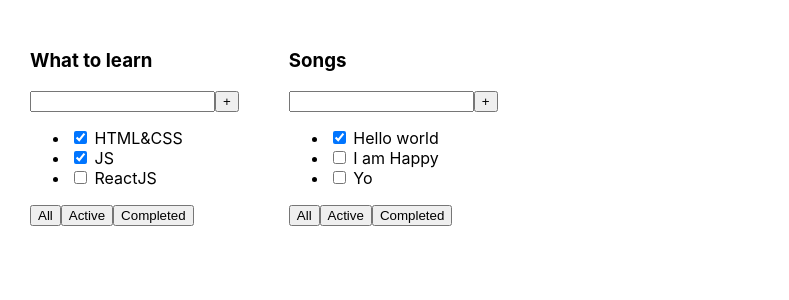
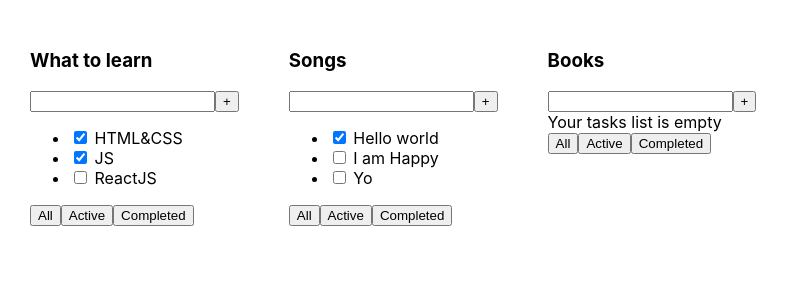
Before and after one commit to DenisPepper/it-incubator-todolist, a React (Create React App) app: page / in a window 1280 px wide. Shown: the top 300 px of the page, without its empty margins (0-789 px from the left). Built offline with nearby package versions, Linux system fonts and the light colour scheme.

Commit message:
added conditional render for tasks list

```diff
--- a/src/App.tsx
+++ b/src/App.tsx
@@ -1,12 +1,13 @@
 import './App.css';
 import TodoList from "./components/todo-list/todo-list";
-import {tasks1, tasks2} from "./mock-tasks/mock-tasks";
+import {tasks1, tasks2, tasks3} from "./mock-tasks/mock-tasks";
 
 export default function App() {
     return (
         <div className="App">
             <TodoList key={'tasks1'} title={'What to learn'} tasks={tasks1}/>
             <TodoList key={'tasks2'} title={'Songs'} tasks={tasks2}/>
+            <TodoList key={'tasks3'} title={'Books'} tasks={tasks3}/>
         </div>
     );
 }
--- a/src/components/todo-list/todo-list.tsx
+++ b/src/components/todo-list/todo-list.tsx
@@ -16,9 +16,14 @@ export default function TodoList(props: TodoListProps): JSX.Element {
                 <input/>
                 <button>+</button>
             </div>
-            <ul>
-                {tasks.map((task) => <TodoItem key={task.id} task={task}/>)}
-            </ul>
+            {tasks.length > 0 ?
+                <ul>
+                    {tasks.map((task) => <TodoItem key={task.id} task={task}/>)}
+                </ul>
+                :
+                <span>Your tasks list is empty </span>
+            }
+
             <div>
                 <button>All</button>
                 <button>Active</button>
--- a/src/mock-tasks/mock-tasks.ts
+++ b/src/mock-tasks/mock-tasks.ts
@@ -3,9 +3,12 @@ export const tasks1 = [
     { id: 1, title: "HTML&CSS", isDone: true },
     { id: 2, title: "JS", isDone: true },
     { id: 3, title: "ReactJS", isDone: false }
-]
+];
+
 export const tasks2 = [
     { id: 1, title: "Hello world", isDone: true },
     { id: 2, title: "I am Happy", isDone: false },
     { id: 3, title: "Yo", isDone: false }
-]
+];
+
+export const tasks3 = [];
```
